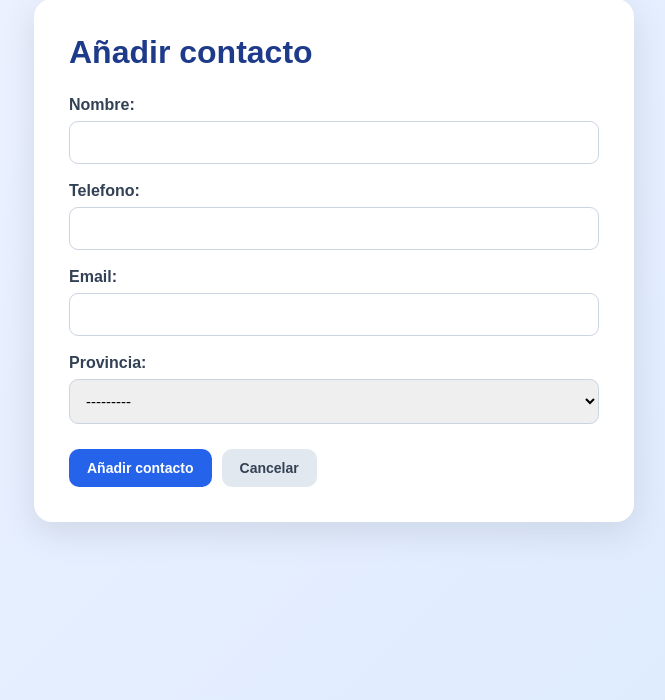
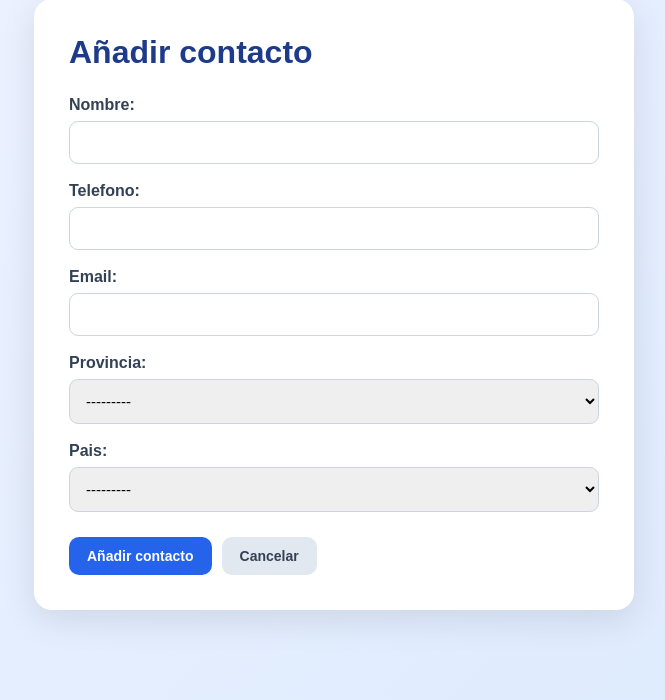
Before and after one commit to Rafix13/djengo-contactos, a Django app: page /contacto/nuevo/ in a window 1280 px wide. Shown: the part 51-751 px from the top of the page, without its empty margins (306-971 px from the left). Run offline with Django 5.2, Linux system fonts and the light colour scheme; the visitor is signed in with stand-in values (Sample User, id 1); data that the repository does not hold is empty.

Commit message:
Sección de País añadido

```diff
--- a/contactos/admin.py
+++ b/contactos/admin.py
@@ -1,5 +1,6 @@
 from django.contrib import admin
-from .models import Contacto, Provincia
+from .models import Contacto, Provincia, Pais
 
 admin.site.register(Contacto)
 admin.site.register(Provincia)
+admin.site.register(Pais)
--- a/contactos/forms.py
+++ b/contactos/forms.py
@@ -7,7 +7,7 @@ from .models import Contacto
 class ContactoForm(forms.ModelForm):
     class Meta:
         model = Contacto
-        fields = ['nombre', 'telefono', 'email', 'provincia']
+        fields = ['nombre', 'telefono', 'email', 'provincia', 'pais']
 
 
 class RegistroForm(UserCreationForm):
--- a/contactos/models.py
+++ b/contactos/models.py
@@ -12,12 +12,19 @@ class Provincia(models.Model):
     def __str__(self):
         return self.nombre
 
+class Pais(models.Model):
+    nombre = models.CharField(max_length=100)
+
+    def __str__(self):
+        return self.nombre
+
 
 class Contacto(models.Model):
     nombre = models.CharField(max_length=255)
     telefono = models.CharField(max_length=15)
     email = models.EmailField()
     provincia = models.ForeignKey(Provincia, on_delete=models.CASCADE)
+    pais = models.ForeignKey(Pais, on_delete=models.CASCADE, null=True, blank=True)
     usuario = models.ForeignKey(User, on_delete=models.CASCADE)
 
     def __str__(self):
--- a/contactos/templates/contactos/detalle_contacto.html
+++ b/contactos/templates/contactos/detalle_contacto.html
@@ -31,6 +31,11 @@
             {{ contacto.provincia }}
         </div>
 
+        <div class="detail-item">
+            <strong>País:</strong>
+            {{ contacto.pais }}
+        </div>
+
         <div class="detail-actions">
 
             <a href="{% url 'editar_contacto' contacto.id %}" class="btn btn-edit">
--- a/contactos/templates/contactos/inicio.html
+++ b/contactos/templates/contactos/inicio.html
@@ -73,6 +73,8 @@
 
                     <p>📍 {{ contacto.provincia }}</p>
 
+                    <p>🌎 {{ contacto.pais }}</p>
+
                 </div>
 
 
@@ -80,10 +82,6 @@
 
                     <a href="{% url 'detalle_contacto' contacto.id %}" class="btn btn-primary">
                         Ver
-                    </a>
-
-                    <a href="{% url 'editar_contacto' contacto.id %}" class="btn btn-edit">
-                        Editar
                     </a>
 
                     <a href="{% url 'eliminar_contacto' contacto.id %}" class="btn btn-danger">
```
Also changed, not shown: contactos/migrations/0002_pais_contacto_pais.py (added).
